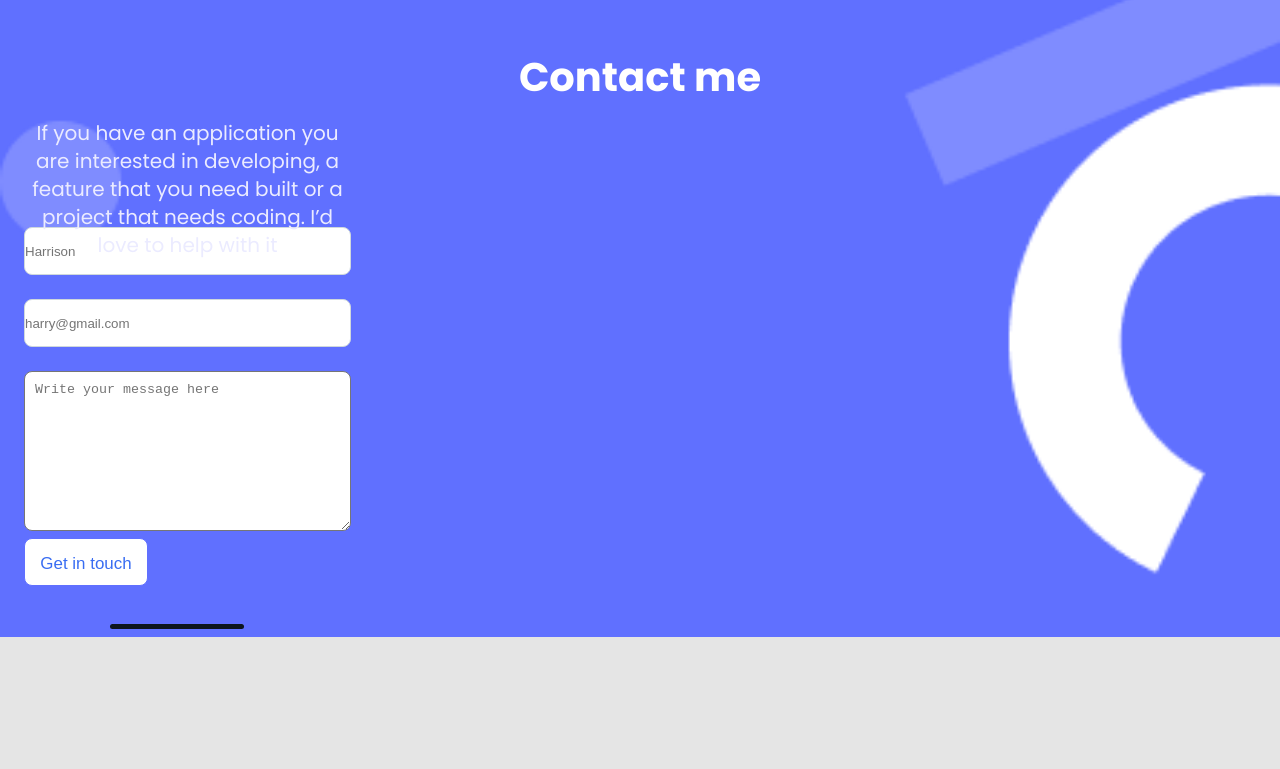
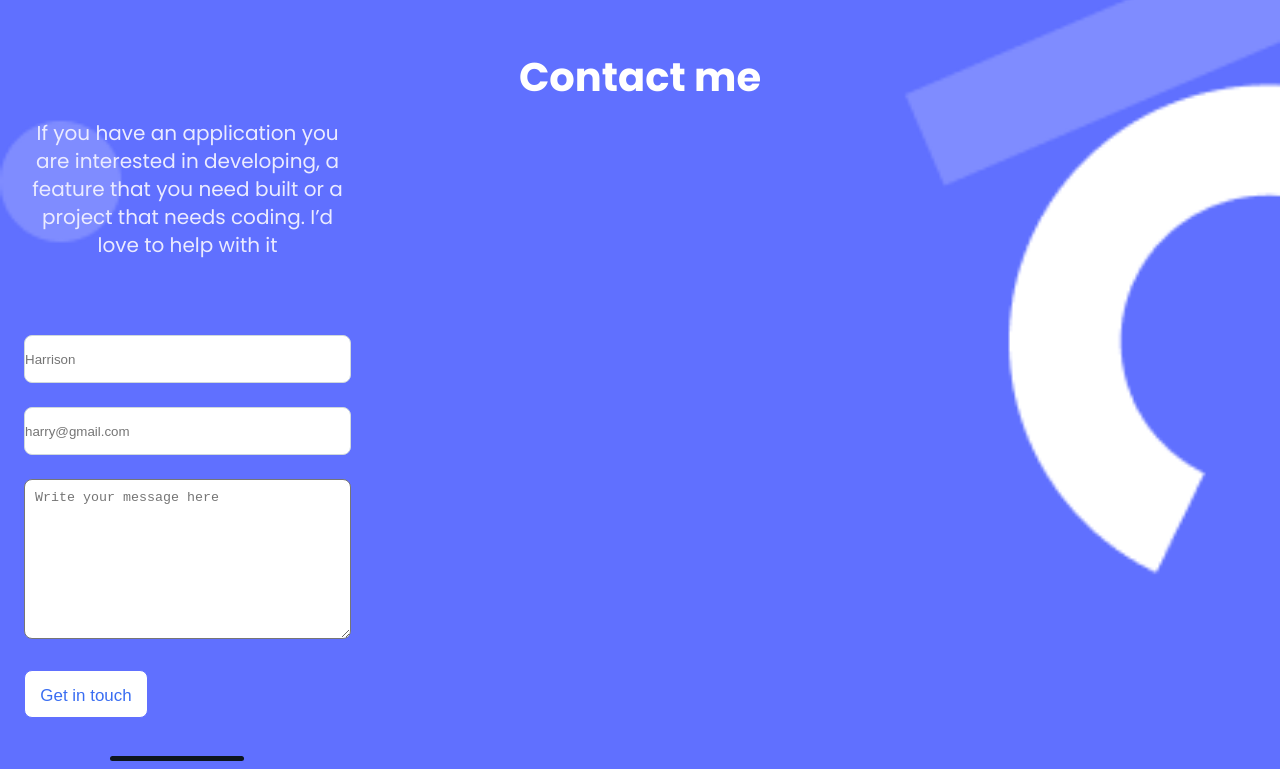
Before and after one commit to Harrynoqs/Portfolio-Setup-and-Mobile-firs, a plain HTML site: page index.html in a window 1280 px wide. Shown: the part 3912-4681 px from the top of the page. Before the commit the page ends 4549 px from the top, so only its background shows below. Drawn offline with Linux system fonts and the light colour scheme; files whose address does not match are found by name.

Commit message:
modified form

```diff
--- a/index.html
+++ b/index.html
@@ -281,7 +281,7 @@
                     love to help with it</p>
                 </div>
                 <div class="form">
-                  <form action="https://formspree.io/f/noqsnoqs" method="POST" id="form" class="">
+                  <form action="https://formspree.io/f/noqsnoqs" method="POST" id="form" class="form">
                   <ul class="form-list">
                     <li>
                       <input
```
